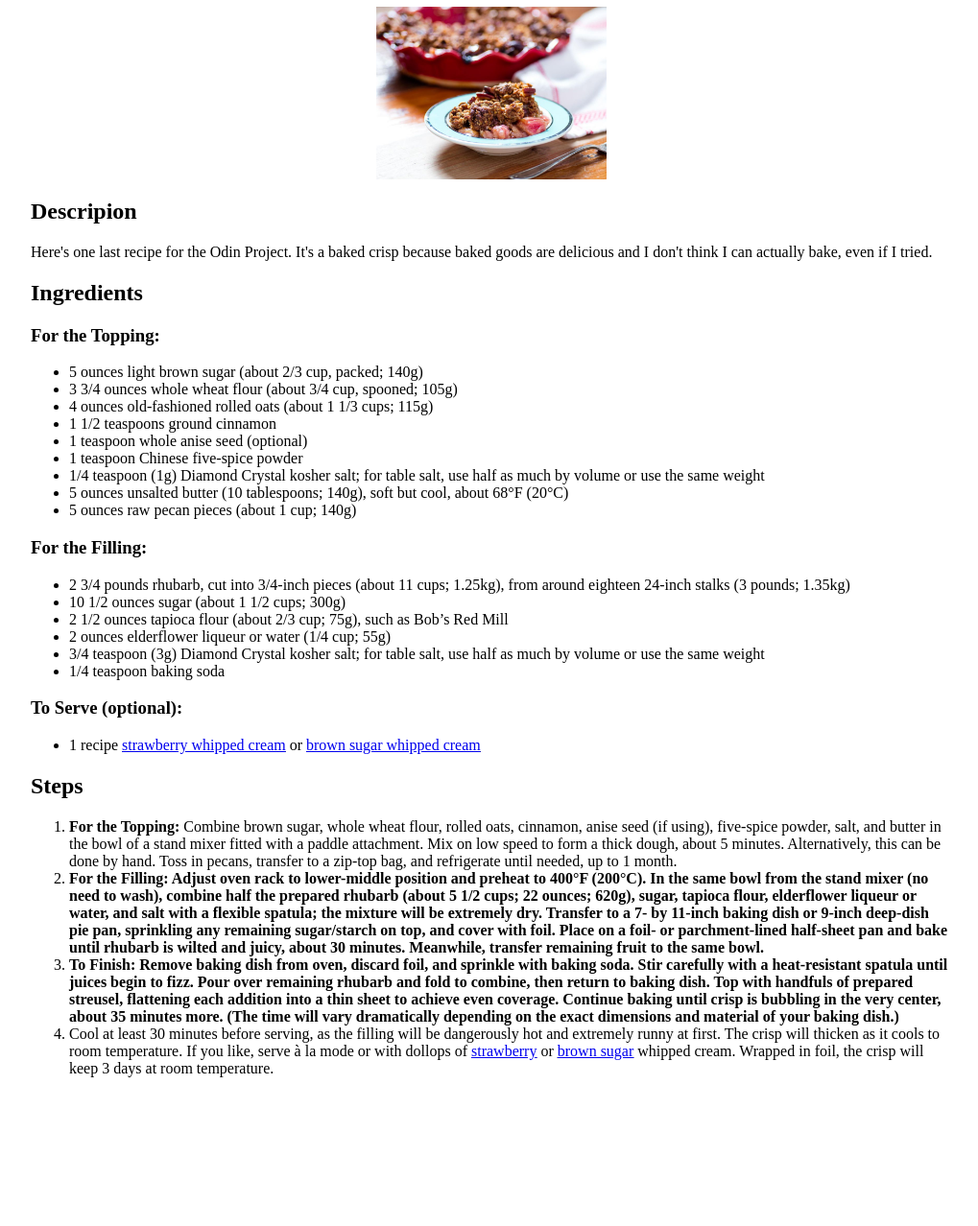
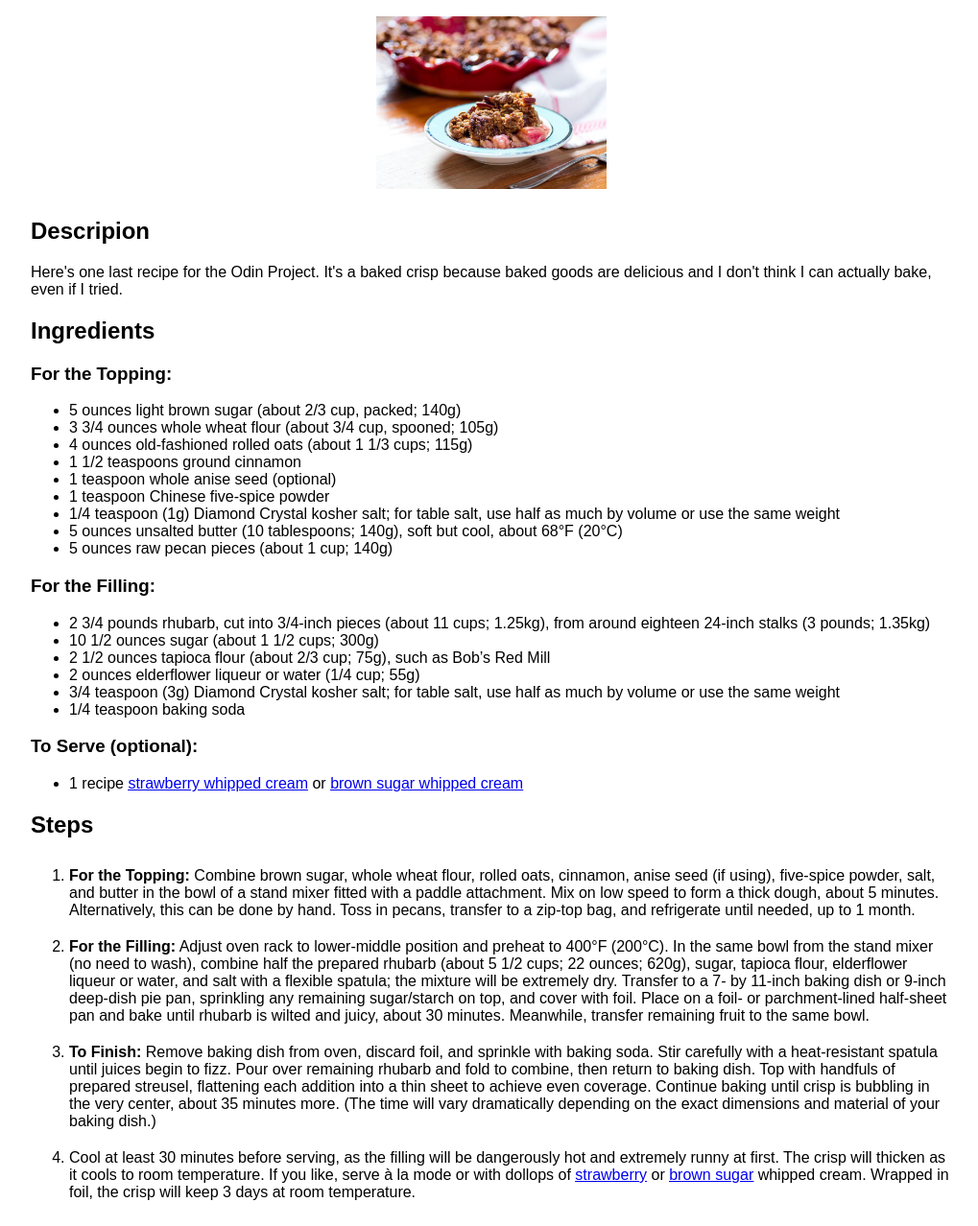
Before and after one commit to stephenjfrias/odin-recipes, a plain HTML site: page recipes/rhubarb-crisp.html in a window 1280 px wide. Shown: the part 73-1351 px from the top of the page at 96% size, without its empty margins (128-1147 px from the left). Before the commit the page ends 1212 px from the top, so only its background shows below. Drawn offline with Linux system fonts and the light colour scheme.

Commit message:
commiting modified files and updated style sheet

```diff
--- a/recipes/rhubarb-crisp.html
+++ b/recipes/rhubarb-crisp.html
@@ -5,19 +5,9 @@
     <meta charset="UTF-8">
     <meta http-equiv="X-UA-Compatible" content="IE=edge">
     <meta name="viewport" content="width=device-width, initial-scale=1.0">
+    <link rel="stylesheet" href="../styles.css">
     <title>Rhubarb Crisp Recipe</title>
 </head>
-<style>
-    .center {
-        display: block;
-        margin: auto;
-    }
-
-    body {
-        width: 75%;
-        margin: auto;
-    }
-</style>
 
 <body>
     <h1 style="text-align: center;">Rhubarb Crisp Recipe</h1>
@@ -88,10 +78,10 @@
             <b>For the Topping:</b> Combine brown sugar, whole wheat flour, rolled oats, cinnamon, anise seed (if using), five-spice powder, salt, and butter in the bowl of a stand mixer fitted with a paddle attachment. Mix on low speed to form a thick dough, about 5 minutes. Alternatively, this can be done by hand. Toss in pecans, transfer to a zip-top bag, and refrigerate until needed, up to 1 month.
         </li>
         <li>
-            <b>For the Filling: Adjust oven rack to lower-middle position and preheat to 400°F (200°C). In the same bowl from the stand mixer (no need to wash), combine half the prepared rhubarb (about 5 1/2 cups; 22 ounces; 620g), sugar, tapioca flour, elderflower liqueur or water, and salt with a flexible spatula; the mixture will be extremely dry. Transfer to a 7- by 11-inch baking dish or 9-inch deep-dish pie pan, sprinkling any remaining sugar/starch on top, and cover with foil. Place on a foil- or parchment-lined half-sheet pan and bake until rhubarb is wilted and juicy, about 30 minutes. Meanwhile, transfer remaining fruit to the same bowl.</b>
+            <b>For the Filling:</b> Adjust oven rack to lower-middle position and preheat to 400°F (200°C). In the same bowl from the stand mixer (no need to wash), combine half the prepared rhubarb (about 5 1/2 cups; 22 ounces; 620g), sugar, tapioca flour, elderflower liqueur or water, and salt with a flexible spatula; the mixture will be extremely dry. Transfer to a 7- by 11-inch baking dish or 9-inch deep-dish pie pan, sprinkling any remaining sugar/starch on top, and cover with foil. Place on a foil- or parchment-lined half-sheet pan and bake until rhubarb is wilted and juicy, about 30 minutes. Meanwhile, transfer remaining fruit to the same bowl.
         </li>
         <li>
-            <b>To Finish: Remove baking dish from oven, discard foil, and sprinkle with baking soda. Stir carefully with a heat-resistant spatula until juices begin to fizz. Pour over remaining rhubarb and fold to combine, then return to baking dish. Top with handfuls of prepared streusel, flattening each addition into a thin sheet to achieve even coverage. Continue baking until crisp is bubbling in the very center, about 35 minutes more. (The time will vary dramatically depending on the exact dimensions and material of your baking dish.)</b>
+            <b>To Finish:</b> Remove baking dish from oven, discard foil, and sprinkle with baking soda. Stir carefully with a heat-resistant spatula until juices begin to fizz. Pour over remaining rhubarb and fold to combine, then return to baking dish. Top with handfuls of prepared streusel, flattening each addition into a thin sheet to achieve even coverage. Continue baking until crisp is bubbling in the very center, about 35 minutes more. (The time will vary dramatically depending on the exact dimensions and material of your baking dish.)
         </li>
         <li>
             Cool at least 30 minutes before serving, as the filling will be dangerously hot and extremely runny at first. The crisp will thicken as it cools to room temperature. If you like, serve à la mode or with dollops of <span style="text-decoration: underline;"><a href="https://www.seriouseats.com/super-thick-fruity-whipped-cream-recipe">strawberry</a></span> or <span style="text-decoration: underline;"><a href="https://www.seriouseats.com/brown-sugar-whipped-cream-recipe">brown sugar</a></span> whipped cream. Wrapped in foil, the crisp will keep 3 days at room temperature.
--- /dev/null
+++ b/styles.css
@@ -0,0 +1,22 @@
+* {
+    font-family: Arial, Helvetica, sans-serif;
+    box-sizing: border-box;
+}
+
+.center {
+    display: block;
+    margin: auto;
+}
+
+body {
+    width: 75%;
+    margin: auto;
+}
+
+ol>li {
+    padding: 10px 0;
+}
+
+img {
+    padding: 10px 0;
+}
```
Also changed, not shown: index.html (+1 -0 lines), recipes/chicken-adobo.html (+2 -12 lines), recipes/pbj.html (+1 -11 lines), 1 other file.
